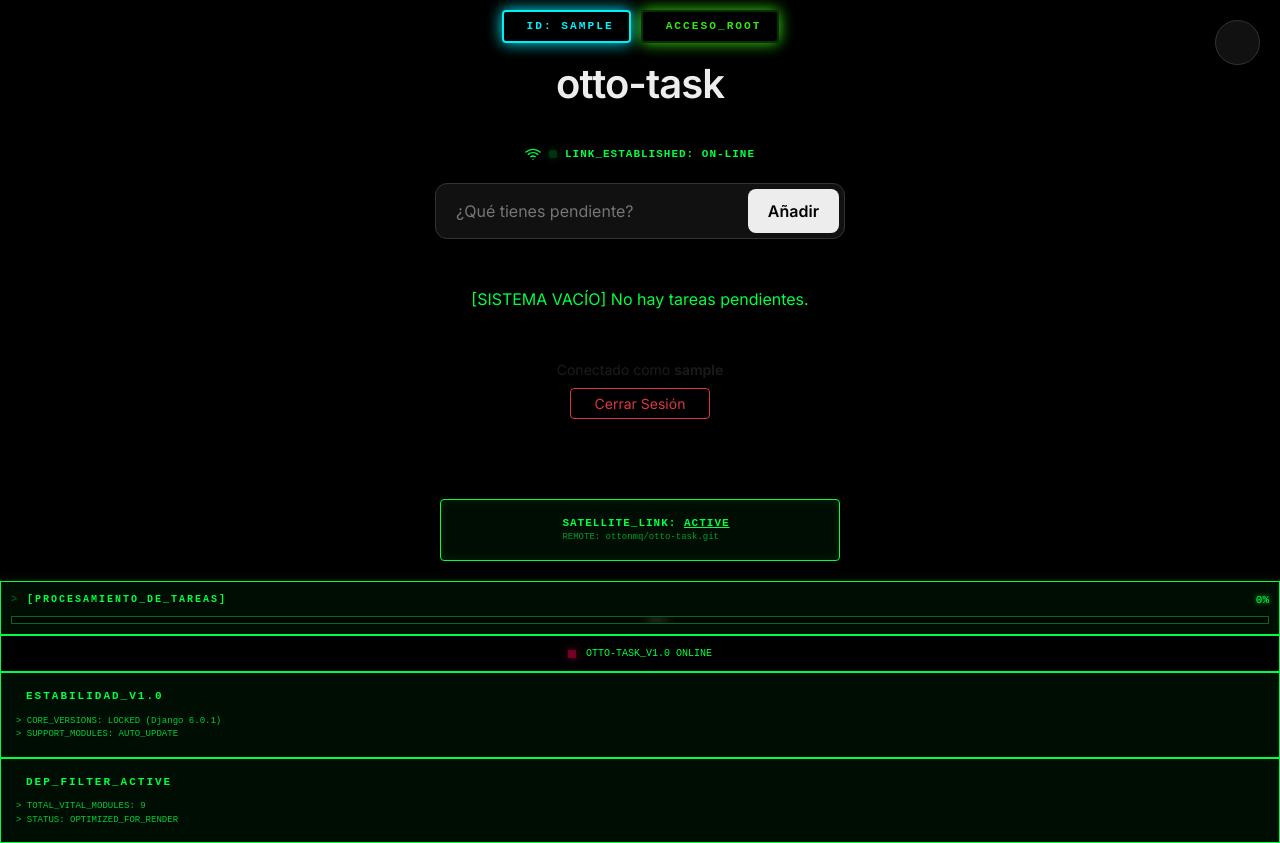
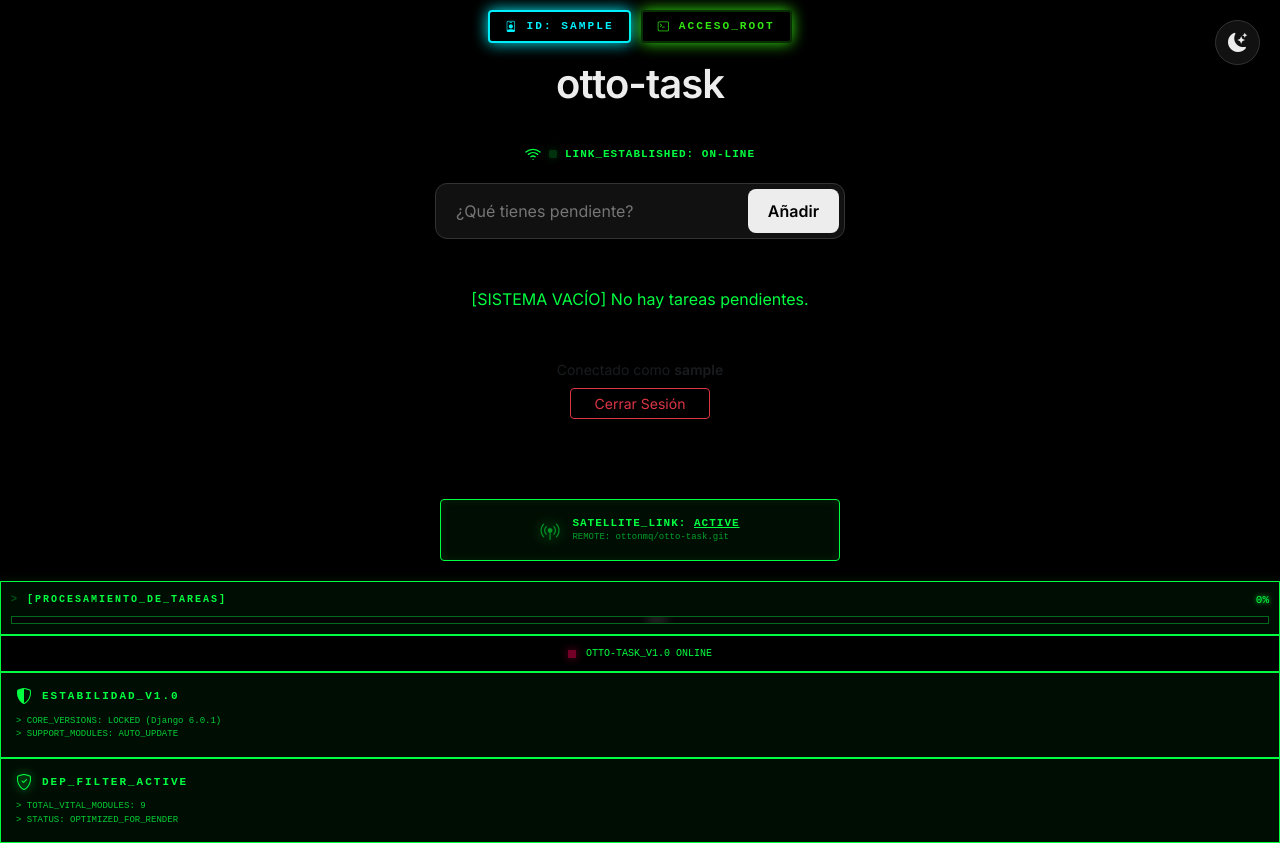
Before and after one commit to ottonmq/otto-task, a Django app: page / in a window 1280 px wide. Run offline with Django 5.2, Linux system fonts and the light colour scheme; the visitor is signed in with stand-in values (Sample User, id 1); data that the repository does not hold is empty; some libraries are stand-ins or nearby versions.

Commit message:
Restauración de diseño: Links corregidos

```diff
--- a/tasks/templates/index.html
+++ b/tasks/templates/index.html
@@ -17,9 +17,10 @@
 
 <link href="https://fonts.googleapis.com/css2?family=Inter:wght@300;400;600&display=swap" rel="stylesheet">
 
-<link rel="stylesheet" href="/static/css/bootstrap.min.css">
+<link rel="stylesheet" href="https://cdn.jsdelivr.net/npm/bootstrap@5.3.0/dist/css/bootstrap.min.css">
 
-<link rel="stylesheet" href="/static/css/bootstrap-icons.css">
+<link rel="stylesheet" href="https://cdn.jsdelivr.net/npm/bootstrap-icons@1.11.0/font/bootstrap-icons.css">
+
 
 <meta name="theme-color" content="#00FF41">
 <meta name="apple-mobile-web-app-capable" content="yes">
@@ -375,7 +376,7 @@ function lanzarEfectoPremium(checkbox) {
                 <p class="text-muted">Inicia sesión para empezar</p>
             </div>
 
-            <<div class="d-grid gap-2">
+   <div class="d-grid gap-2">
     <a href="{% provider_login_url 'google' next='/' %}" class="btn-social">
         <img src="/static/images/google-logo.png" width="20" alt="G">
         <span>GOOGLE</span>
```
